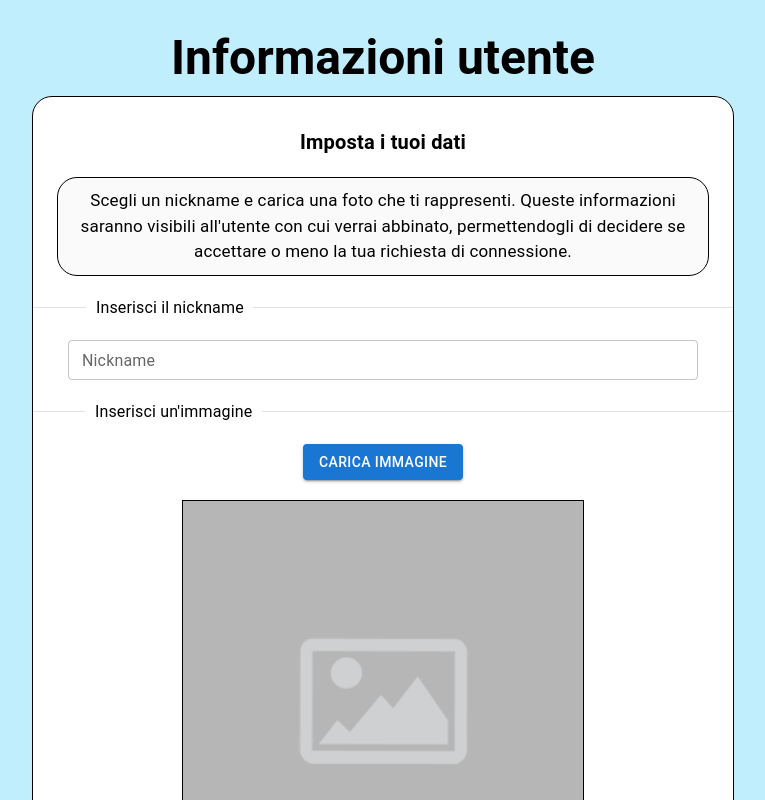
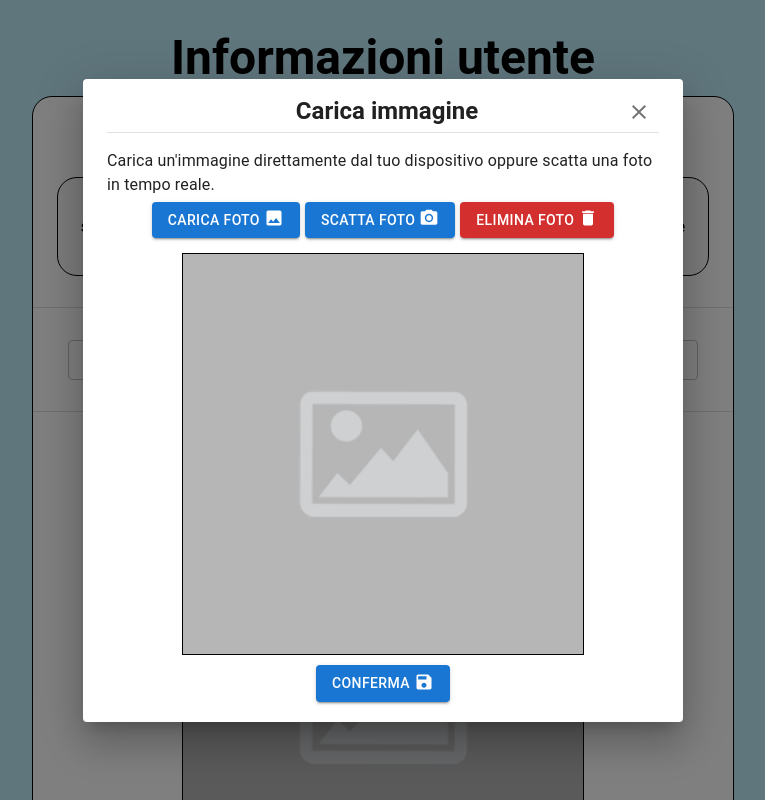
Before and after one commit to FrancyScogna/uniegle, a React (Vite) app in the folder client/: page /user-profile in a window 1280 px wide. Both pictures are taken after a click on the button "CARICA IMMAGINE". Shown: the top 800 px of the page, without its empty margins (257-1022 px from the left). Built offline with nearby package versions, Linux system fonts and the light colour scheme; no server answers.

Commit message:
Dialog uploadphoto completato
Inoltre c'è stata l'aggiunta delle icone nei bottoni in SetUserData.

```diff
--- a/client/src/component/UploadPhoto/UploadPhoto.css
+++ b/client/src/component/UploadPhoto/UploadPhoto.css
@@ -0,0 +1,66 @@
+.uploadphoto-dialog .dialog-title {
+    display: flex;
+    flex-direction: column;
+    align-items: center;
+    justify-content: center;
+}
+
+.uploadphoto-dialog .dialog-title .top {
+    display: flex;
+    width: 100%;
+}
+
+.uploadphoto-dialog .dialog-title .top .title{
+    font-weight: bold;
+    margin-left: auto;
+    margin-right: -48px;
+}
+
+.uploadphoto-dialog .dialog-title .top .icon-button{
+    margin-left: auto;
+    margin-top: -3px;
+}
+
+.uploadphoto-dialog .dialog-title .divider {
+    width: 100%;
+}
+
+.uploadphoto-dialog .dialog-content {
+    display: flex;
+    flex-direction: column;
+    align-items: center;
+}
+
+.uploadphoto-dialog .dialog-content .top-buttons {
+    display: flex;
+    flex-wrap: wrap;
+    width: 100%;
+    justify-content: center;
+    gap: 5px;
+    margin-top: 5px;
+    margin-bottom: 5px;
+}
+
+.uploadphoto-dialog .dialog-content .button-icon {
+    margin-left: 4px;
+    margin-top: -3px;
+    font-size: 20px;
+}
+
+.uploadphoto-dialog .dialog-content .selected-image-div {
+    margin-bottom: 10px;
+    margin-top: 10px;
+    display: flex;
+    align-items: center;
+    justify-content: center;
+    width: 90%;
+    align-items: center;
+}
+
+.uploadphoto-dialog .dialog-content .selected-image-div img {
+    width: 100%;
+    max-height: 400px;
+    object-fit: contain;
+    border: 1px solid black;
+    background-color: rgb(182, 182, 182);
+}
--- a/client/src/component/UploadPhoto/UploadPhoto.jsx
+++ b/client/src/component/UploadPhoto/UploadPhoto.jsx
@@ -2,8 +2,17 @@ import { useEffect, useRef, useState } from "react";
 import { compressBase64Image } from "../../libs/image_manipulation";
 import "./UploadPhoto.css";
 import TakePhoto from "../TakePhoto/TakePhoto";
+import { Button, Dialog, DialogContent, DialogTitle, Divider, IconButton, Typography, useMediaQuery } from "@mui/material";
+import CloseIcon from "@mui/icons-material/Close";
+import EmptyImage from "../../assets/images-empty.png";
+import InsertPhotoIcon from '@mui/icons-material/InsertPhoto';
+import PhotoCameraIcon from '@mui/icons-material/PhotoCamera';
+import DeleteIcon from '@mui/icons-material/Delete';
+import SaveIcon from '@mui/icons-material/Save';
 
 function UploadPhoto({image, setImage, setOpenUploadPhoto, openUploadPhoto}){
+
+    const mobile = useMediaQuery("(max-width: 800px)")
 
     //Inizializzazione delle variabili
     const inputFileRef = useRef();
@@ -59,12 +68,25 @@ function UploadPhoto({image, setImage, setOpenUploadPhoto, openUploadPhoto}){
     }
 
     return(
-        <div style={{marginTop: "20px", border: "1px solid red", display: "flex", flexDirection: "column", justifyContent: "center", alignItems: "center"}}>
-            <button onClick={onClickClose}>Chiudi</button>
-            <h1>Carica un'immagine oppure scatta una foto.</h1>
-            <img src={newImage} style={{backgroundColor: "gray", maxWidth: "200px", marginTop: "5px"}} />
+        <Dialog className="uploadphoto-dialog" open={openUploadPhoto} onClose={onClickClose} fullScreen={mobile}>
+            <DialogTitle className="dialog-title">
+                <div className="top">
+                    <Typography variant="h5" className="title">
+                        Carica immagine
+                    </Typography>
+                    <IconButton className="icon-button" onClick={onClickClose}>
+                        <CloseIcon />
+                    </IconButton>
+                </div>
+                <Divider className="divider" textAlign="left" />
+            </DialogTitle>
+            <DialogContent className="dialog-content">
 
-            <div>
+                <Typography className="description">
+                Carica un'immagine direttamente dal tuo dispositivo oppure scatta una foto in tempo reale.
+                </Typography>
+
+                <div className="top-buttons">
                     <input
                         type="file"
                         accept="image/*"
@@ -72,20 +94,37 @@ function UploadPhoto({image, setImage, setOpenUploadPhoto, openUploadPhoto}){
                         style={{display: "none"}}
                         ref={inputFileRef}
                     />
-                <button onClick={() => inputFileRef.current.click()}>Carica foto</button>
+                    <Button size={mobile ? "small":"medium"} variant="contained" onClick={() => inputFileRef.current.click()}>
+                        Carica foto
+                        <InsertPhotoIcon className="button-icon" />
+                    </Button>
                     {
                         openTakePhoto &&
                         (
                             <TakePhoto setOpenTakePhoto={setOpenTakePhoto} openTakePhoto={openTakePhoto} setImage={setNewImage} />
                         )
                     }
-                <button onClick={onClickTakePhoto}>Scatta foto</button>
+                    <Button size={mobile ? "small":"medium"} variant="contained" onClick={onClickTakePhoto}>
+                        Scatta foto
+                        <PhotoCameraIcon className="button-icon" />
+                    </Button>
+                    <Button size={mobile ? "small":"medium"} variant="contained" color="error"  onClick={onClickDeletePhoto}>
+                        Elimina foto
+                        <DeleteIcon className="button-icon"/>
+                    </Button>
                 </div>
-            <div>
-                <button onClick={onClickDeletePhoto}>Elimina foto</button>
-                <button onClick={onClickConfirm}>Conferma</button>
+
+                <div className="selected-image-div">
+                    <img src={newImage ? newImage : EmptyImage} style={{width: (!newImage && !mobile ) ? "400px":"100%"}}/>
                 </div>
-        </div>
+
+                <Button size={mobile ? "small":"medium"} variant="contained" onClick={onClickConfirm}>
+                    Conferma
+                    <SaveIcon className="button-icon"/>
+                </Button>
+
+            </DialogContent>
+        </Dialog>
     )
 }
 
--- a/client/src/pages/SetUserData/SetUserData.css
+++ b/client/src/pages/SetUserData/SetUserData.css
@@ -75,6 +75,8 @@
 
 .setuserdata-div .form-div .selected-image-div img {
     width: 100%;
+    max-height: 400px;
+    object-fit: contain;
     border: 1px solid black;
     background-color: rgb(182, 182, 182);
 }
@@ -83,6 +85,12 @@
     display: flex;
     margin-top: 10px;
     gap: 5px;
+}
+
+.setuserdata-div .form-div .button-icon {
+    margin-left: 4px;
+    margin-top: -3px;
+    font-size: 20px;
 }
 
 @media screen and (max-width: 800px) {
--- a/client/src/pages/SetUserData/SetUserData.jsx
+++ b/client/src/pages/SetUserData/SetUserData.jsx
@@ -4,6 +4,9 @@ import { useEffect, useState } from "react";
 import UploadPhoto from "../../component/UploadPhoto/UploadPhoto";
 import { Button, Divider, TextField, Typography, useMediaQuery } from '@mui/material';
 import EmptyImage from "../../assets/images-empty.png";
+import InsertPhotoIcon from '@mui/icons-material/InsertPhoto';
+import DeleteIcon from '@mui/icons-material/Delete';
+import NavigateNextIcon from '@mui/icons-material/NavigateNext';
 
 function SetUserData(){
 
@@ -103,9 +106,15 @@ function SetUserData(){
                 </Divider>
 
                 <div className="image-buttons-div">
-                    <Button size={mobile ? "small":"medium"} variant="contained" onClick={onClickUploadPhoto} >Carica immagine</Button>
+                    <Button size={mobile ? "small":"medium"} variant="contained" onClick={onClickUploadPhoto} >
+                        Carica immagine
+                        <InsertPhotoIcon className="button-icon" />
+                    </Button>
                     {image && (
-                        <Button size={mobile ? "small":"medium"} color="error" variant="contained" onClick={onClickRemoveImage} >Elimina immagine</Button>
+                        <Button size={mobile ? "small":"medium"} color="error" variant="contained" onClick={onClickRemoveImage} >
+                            Elimina immagine
+                            <DeleteIcon className="button-icon"/>
+                        </Button>
                     )}
                 </div>
 
@@ -114,7 +123,7 @@ function SetUserData(){
                 </div>
 
                 {
-                    openUploadPhoto && (
+                    true && (
                         <UploadPhoto
                             image={image}
                             setImage={setImage}
@@ -125,8 +134,14 @@ function SetUserData(){
                 }
 
                 <div className="main-buttons-div">
-                    <Button size={mobile ? "small":"medium"} variant="contained" onClick={onClickChat} disabled={!image || !nickname} >Prosegui</Button>
-                    <Button size={mobile ? "small":"medium"} color="error" variant="contained" onClick={onClickReset} >Elimina dati</Button>
+                    <Button size={mobile ? "small":"medium"} variant="contained" onClick={onClickChat} disabled={!image || !nickname} >
+                        Prosegui
+                        <NavigateNextIcon className="button-icon"/>
+                    </Button>
+                    <Button size={mobile ? "small":"medium"} color="error" variant="contained" onClick={onClickReset} >
+                        Elimina dati
+                        <DeleteIcon className="button-icon"/>
+                    </Button>
                 </div>
 
             </div>
```
Lines whose indentation alone changed are shown as unchanged.
